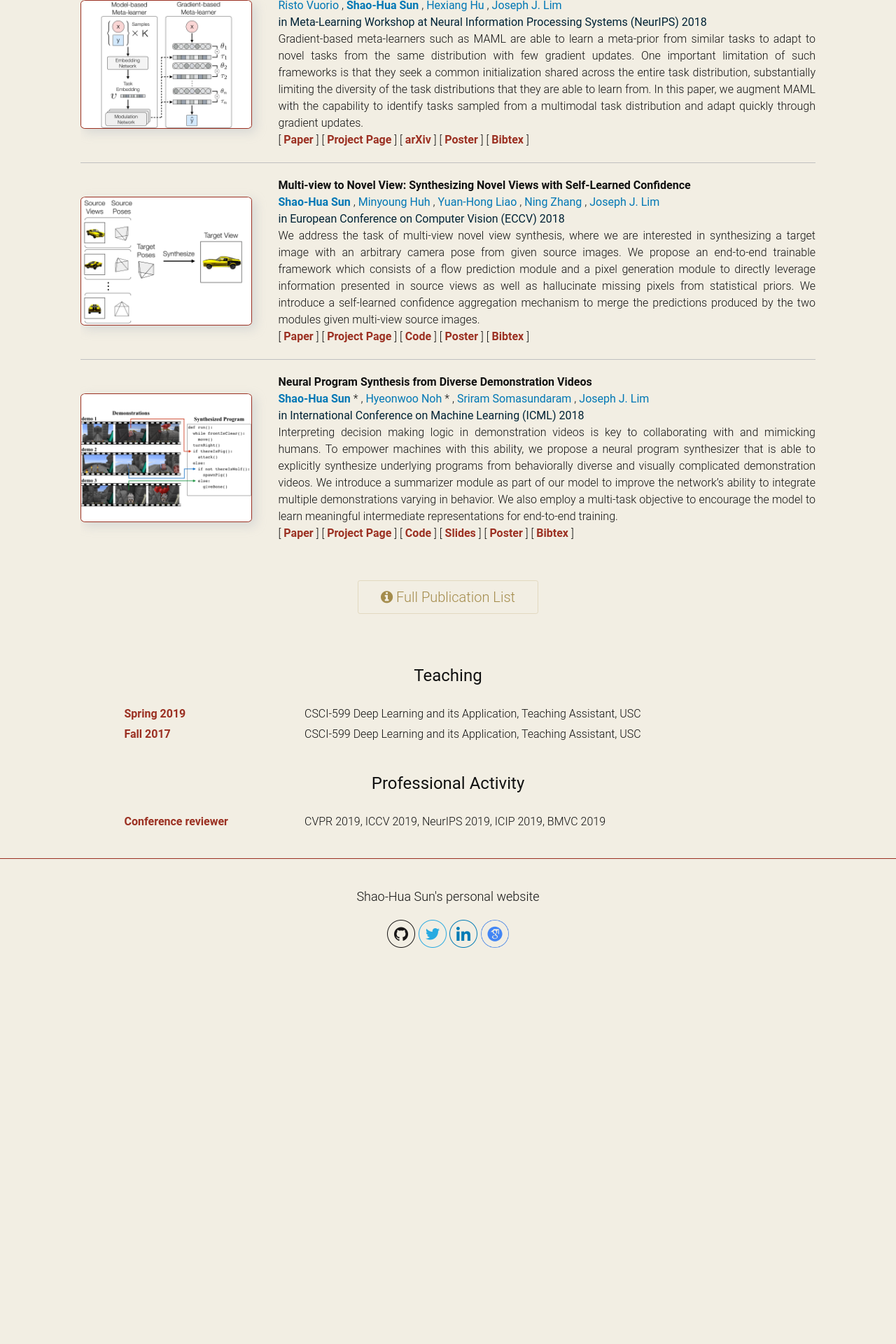
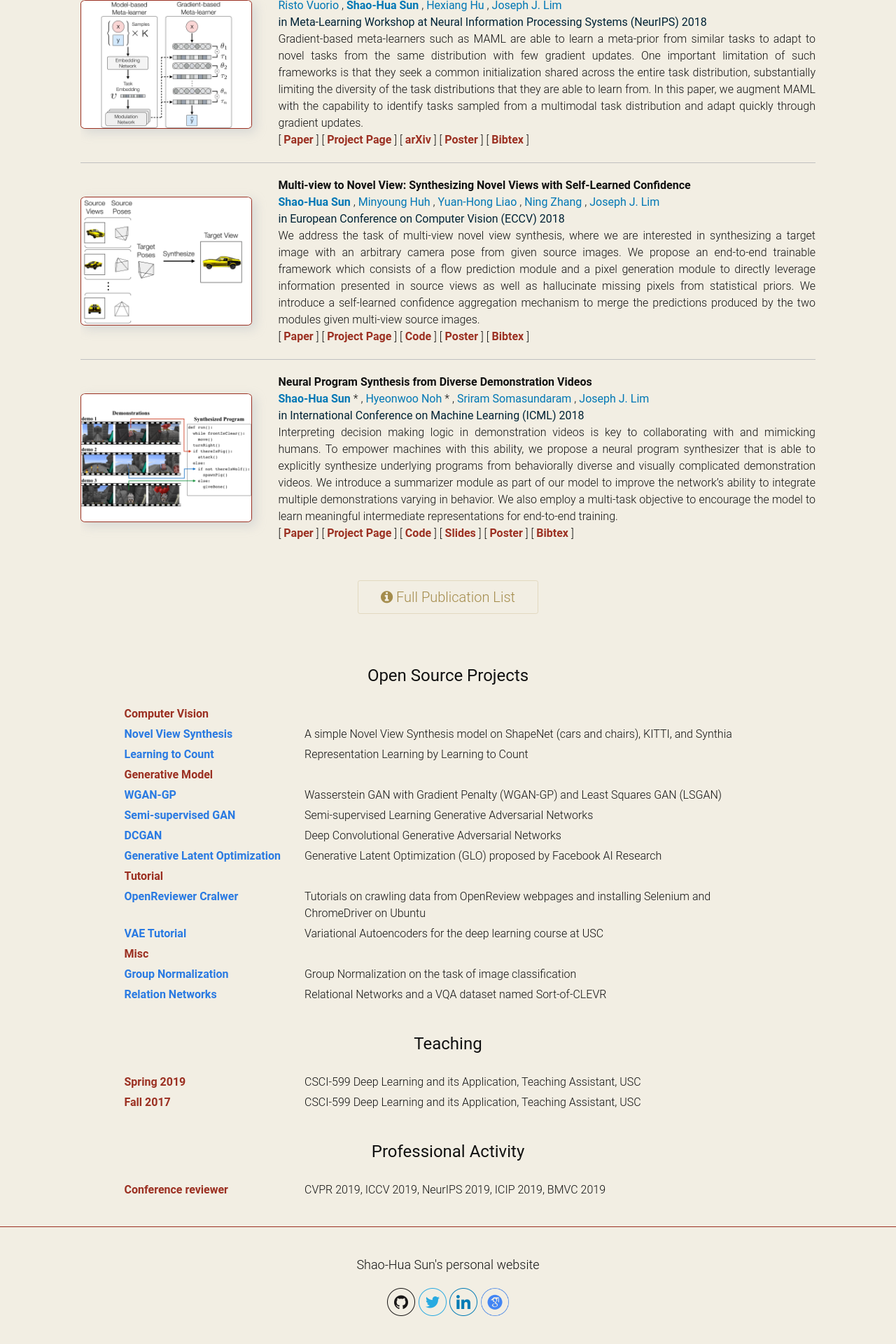
Before and after one commit to shaohua0116/shaohua0116.github.io, a Jekyll site: the page built from index.html, in a window 1280 px wide. Shown: the part 1658-3578 px from the top of the page at 70% size. Built offline with Jekyll 4.4.1, drawn with Linux system fonts in a browser that asks for light colours; some web fonts are replaced; before the commit the page ends 3052 px from its top, so only the background shows below that.

Commit message:
add open source projects

```diff
--- /dev/null
+++ b/_data/implementation.yml
@@ -0,0 +1,41 @@
+- name: 'Computer Vision'
+  category: true
+- name: 'Novel View Synthesis'
+  desc: 'A simple Novel View Synthesis model on ShapeNet (cars and chairs), KITTI, and Synthia'
+  url:  'https://github.com/shaohua0116/NovelViewSynthesis-TensorFlow'
+- name: 'Learning to Count'
+  desc: 'Representation Learning by Learning to Count'
+  url:  'https://github.com/gitlimlab/Representation-Learning-by-Learning-to-Count'
+
+- name: 'Generative Model'
+  category: true
+- name: 'WGAN-GP'
+  desc: 'Wasserstein GAN with Gradient Penalty (WGAN-GP) and Least Squares GAN (LSGAN)'
+  url:  'https://github.com/shaohua0116/WGAN-GP-TensorFlow'
+- name: 'Semi-supervised GAN'
+  desc: 'Semi-supervised Learning Generative Adversarial Networks'
+  url:  'https://github.com/gitlimlab/SSGAN-Tensorflow'
+- name: 'DCGAN'
+  desc: 'Deep Convolutional Generative Adversarial Networks'
+  url:  'https://github.com/shaohua0116/DCGAN-Tensorflow'
+- name: 'Generative Latent Optimization'
+  desc: 'Generative Latent Optimization (GLO) proposed by Facebook AI Research'
+  url:  'https://github.com/gitlimlab/Generative-Latent-Optimization-Tensorflow'
+
+- name: 'Tutorial'
+  category: true
+- name: 'OpenReviewer Cralwer'
+  desc: 'Tutorials on crawling data from OpenReview webpages and installing Selenium and ChromeDriver on Ubuntu'
+  url:  'https://github.com/shaohua0116/ICLR2019-OpenReviewData'
+- name: 'VAE Tutorial'
+  desc: 'Variational Autoencoders for the deep learning course at USC'
+  url:  'https://github.com/shaohua0116/VAE-Tensorflow'
+
+- name: 'Misc'
+  category: true
+- name: 'Group Normalization'
+  desc: 'Group Normalization on the task of image classification'
+  url:  'https://github.com/shaohua0116/Group-Normalization-Tensorflow'
+- name: 'Relation Networks'
+  desc: 'Relational Networks and a VQA dataset named Sort-of-CLEVR'
+  url:  'https://github.com/gitlimlab/Relation-Network-Tensorflow'
--- a/_sass/_service.scss
+++ b/_sass/_service.scss
@@ -47,3 +47,24 @@ $service-padding: 20px;
     margin-left: 20px;
   }
 }
+
+
+@include media-query($on-laptop) {
+  .service-role,
+  .service-activity {
+    float:         none;
+    margin:        10px auto;
+    width: -webkit-calc(100% - (#{$spacing-unit} / 2));
+    width:         calc(100% - (#{$spacing-unit} / 2));
+  }
+}
+
+@include media-query($on-palm) {
+  .service-item {
+    position:   relative;
+    margin:     10px auto;
+    float:      none;
+    width: -webkit-calc( 100% - (#{$spacing-unit} / 2));
+    width:         calc( 100% - (#{$spacing-unit} / 2));
+  }
+}
--- a/index.html
+++ b/index.html
@@ -148,6 +148,24 @@ layout: home
 
 <div id="service" class="service">
   <h1 class="md-heading text-center">
+    Open Source Projects
+  </h1>
+  <div class="service-body">
+    {% for implementation in site.data.implementation %}
+    <div class="service-item">
+      {% if implementation.category %}
+        <span class="service-role"> {{ implementation.name }} </span>
+      {% else %}
+        <span class="service-role"><a herf="{{ implementation.url }}"> {{ implementation.name }} </a></span>
+      {% endif %}
+      <span class="service-activity"> {{ implementation.desc }} </span>
+    </div>
+    {% endfor %}
+  </div>
+</div>
+
+<div id="service" class="service">
+  <h1 class="md-heading text-center">
     Teaching
   </h1>
   <div class="service-body">
```
